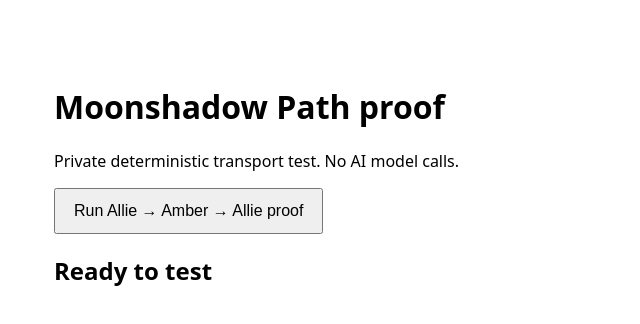
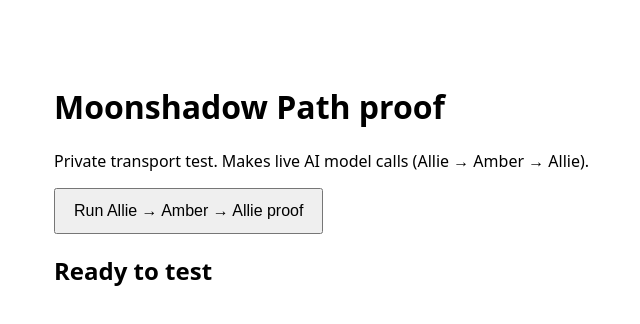
Before and after one commit to joshcomstock9777-glitch/studio-behind-the-cast, a Next.js app in the folder vercel-path/: page / in a window 1280 px wide. Shown: the top 324 px of the page, without its empty margins (206-846 px from the left). Built offline with nearby package versions, Linux system fonts and the light colour scheme.

Commit message:
Path: raise model reply cap 700 -> 8000 tokens; fix front-page label
Josh-approved (2026-10-09 08:46 ET). Final replies were cut off at 700 tokens; 8000 fits a ~3:15 script plus assets list. Front page no longer claims 'No AI model calls'. No other changes.

```diff
--- a/vercel-path/app/page.tsx
+++ b/vercel-path/app/page.tsx
@@ -41,7 +41,7 @@ export default function Page() {
   return (
     <main style={{ fontFamily: "system-ui", maxWidth: 760, margin: "40px auto", padding: 24 }}>
       <h1>Moonshadow Path proof</h1>
-      <p>Private deterministic transport test. No AI model calls.</p>
+      <p>Private transport test. Makes live AI model calls (Allie → Amber → Allie).</p>
       <button onClick={runProof} style={{ padding: "12px 18px", fontSize: 16 }}>Run Allie → Amber → Allie proof</button>
       <h2>{state}</h2>
       {proof && <pre style={{ whiteSpace: "pre-wrap", background: "#111", color: "#eee", padding: 16 }}>{JSON.stringify(proof, null, 2)}</pre>}
--- a/vercel-path/lib/agent-runtime.ts
+++ b/vercel-path/lib/agent-runtime.ts
@@ -53,7 +53,7 @@ async function generate(identity: Identity, envelope: PathEnvelope, transcript:
         }
       ],
       temperature: 0.3,
-      max_tokens: 700
+      max_tokens: 8000
     })
   });
 
```
